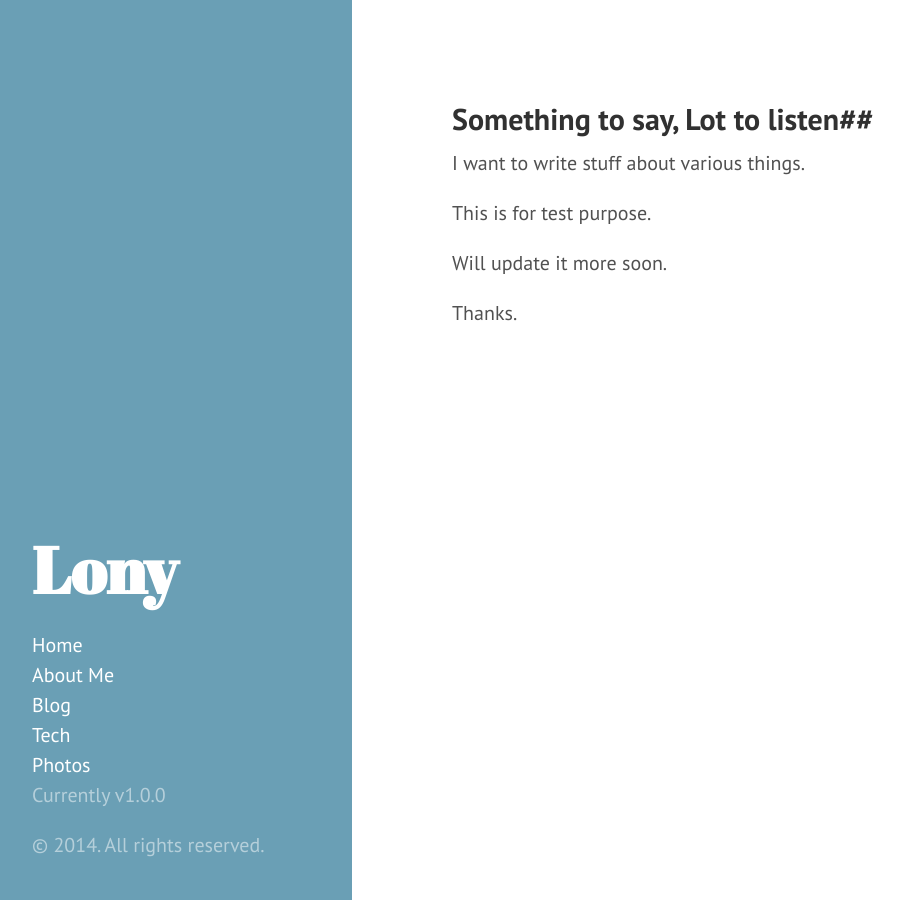
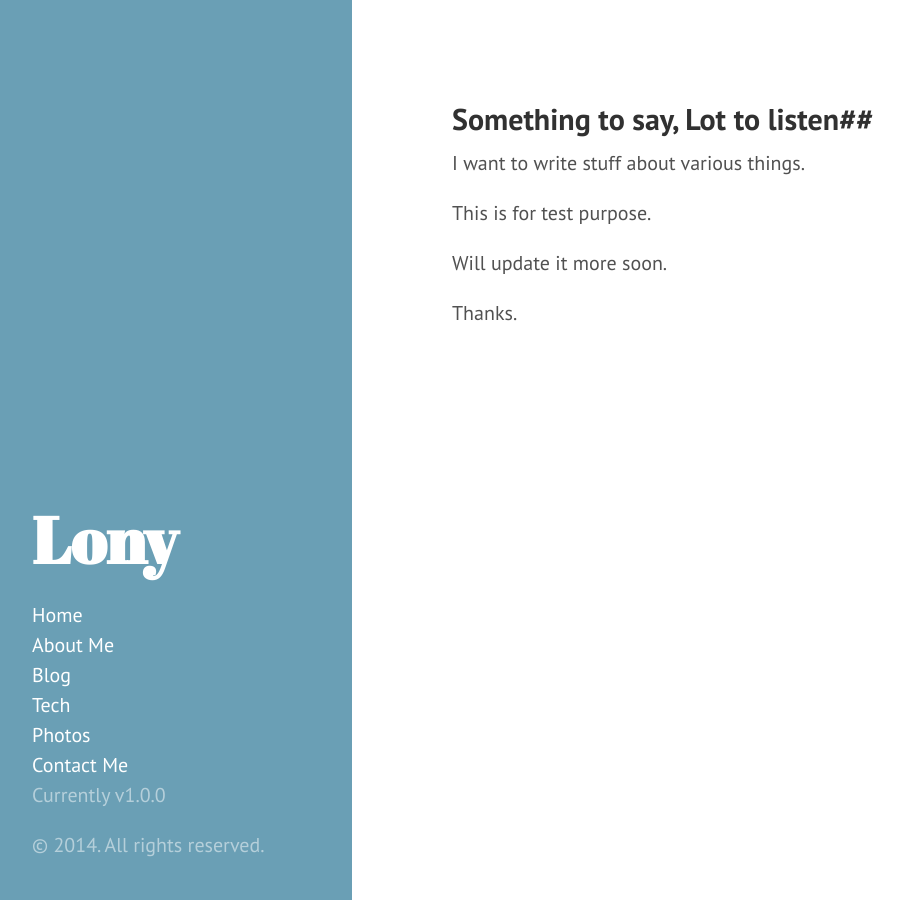
Before and after one commit to lony25/lony25.github.io, a Jekyll site: the page built from index.md, in a window 1280 px wide. Shown: the whole page, without its empty margins (8-912 px from the left). Built offline with Jekyll 4.4.1, drawn with Linux system fonts in a browser that asks for light colours; Markdown is read by kramdown in place of the engine named in the settings.

Commit message:
added mailto link

```diff
--- a/_includes/sidebar.html
+++ b/_includes/sidebar.html
@@ -43,6 +43,7 @@
       {% assign tags_list = nil %}
 
       <li class="sidebar-nav-item"><a href="http://photos.lony.in">Photos</a></li>
+      <li class="sidebar-nav-item"><a href="mailto:contact@lony.in">Contact Me</a></li>
       <li class="sidebar-nav-item">Currently v{{ site.version }}</li>
     </ul>
 
```
